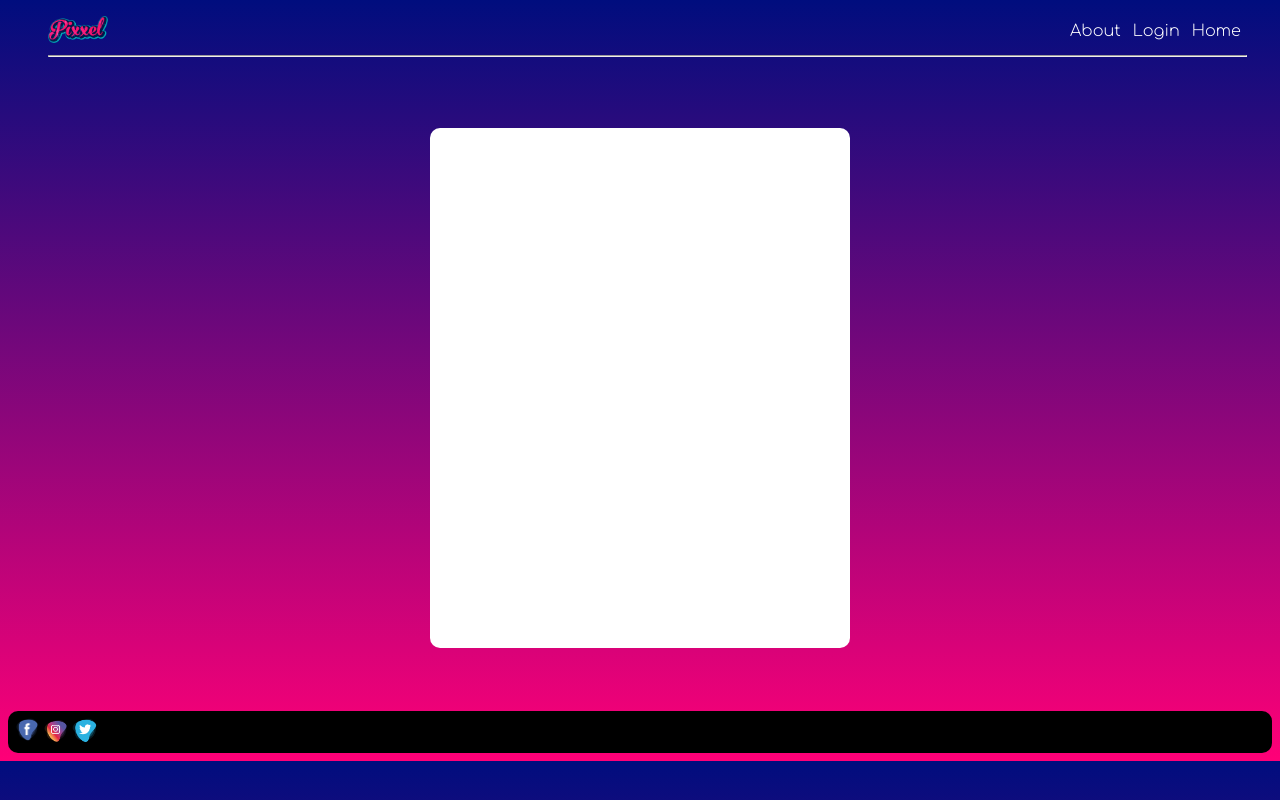
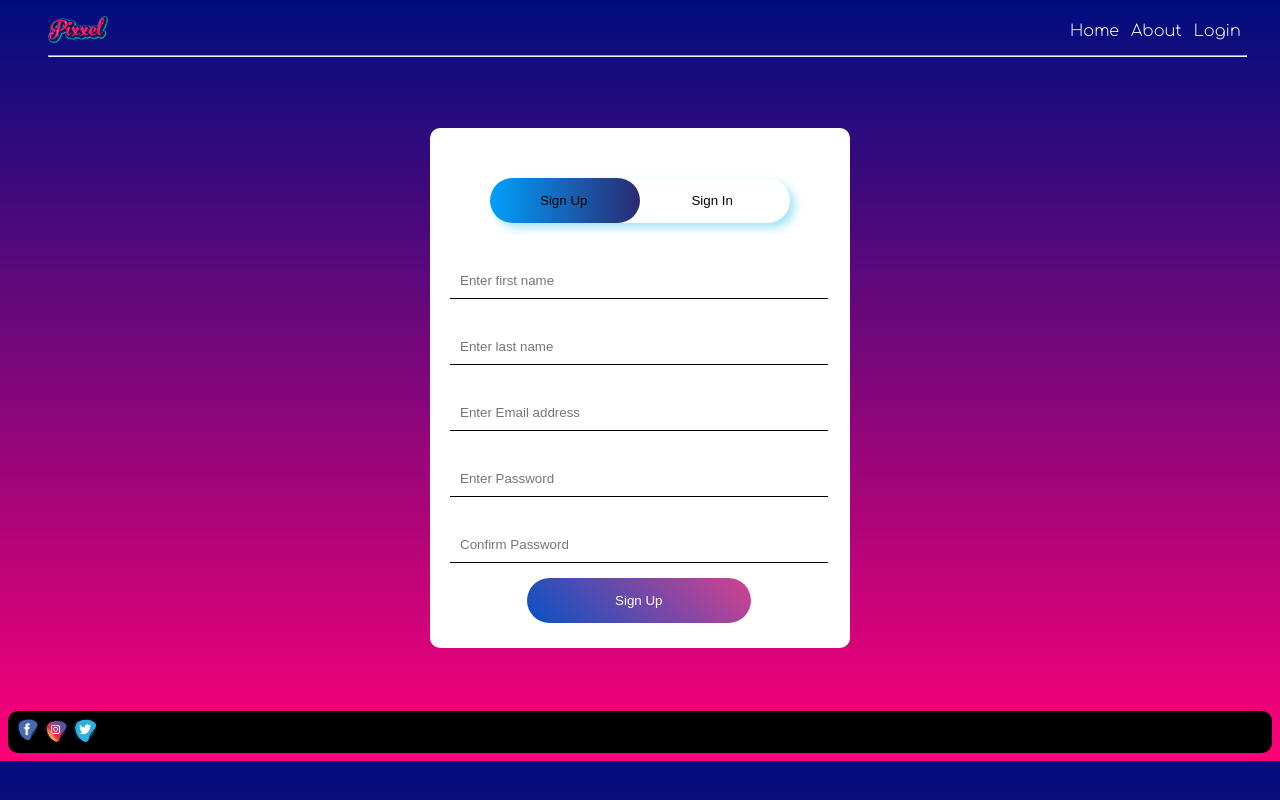
Before and after one commit to IT21277054/Online-Educational-Games, a PHP site: the page made by Pages/Sign Up.html in a window 1280 px wide. Run offline with PHP 8.4, Linux system fonts and the light colour scheme.

Commit message:
signup final

```diff
--- a/Js/User controller.js
+++ b/Js/User controller.js
@@ -0,0 +1,19 @@
+const overlay = document.getElementById('btn');
+const signUp = document.getElementById('signUp');
+const signIn = document.getElementById('signIn');
+
+
+signUp.addEventListener('click', () => {
+    overlay.style.left = "0px";
+    signUp.style.color = "white";
+    signIn.style.color = "black";
+    signIn.style.transition = "0.5s"
+
+});
+
+signIn.addEventListener('click', () => {
+    overlay.style.left = "150px";
+    signIn.style.color = "white";
+    signUp.style.color = "black";
+    signUp.style.transition = "0.5s"
+});
--- a/Pages/Sign Up.html
+++ b/Pages/Sign Up.html
@@ -19,9 +19,9 @@
     <header>
       <ul id="Nav-bar">
         <img src="../images/Logo/final.png" id="logo" />
-        <a href="#" class="Nav-button"><li>Home</li></a>
         <a href="#" class="Nav-button"><li>Login</li></a>
         <a href="#" class="Nav-button"><li>About</li></a>
+        <a href="#" class="Nav-button"><li>Home</li></a>
         <!-- <a href="#" class="Nav-button"><li>Genre</li></a> -->
         <!-- <a href="#" class="Nav-button"><li>Contact</li></a> -->
         <hr id="line" />
@@ -30,7 +30,52 @@
 
     <div class="contenrt">
       <div class="Sign-up-container">
-        <div class="btn"></div>
+        <div class="btn">
+          <div id="btn"></div>
+          <button type="button" class="toggle-btn" id="signUp">Sign Up</button>
+          <button type="button" class="toggle-btn" id="signIn">Sign In</button>
+        </div>
+        <form action="SignUp.php" method="post" class="Input-feild">
+          <label for=""></label>
+          <input
+            type="text"
+            name="fName"
+            placeholder="Enter first name"
+            required
+          />
+          <label for=""></label>
+          <input
+            type="text"
+            name="lName"
+            placeholder="Enter last name"
+            required
+          />
+          <br />
+          <label for=""></label>
+          <input
+            type="text"
+            name="uName"
+            placeholder="Enter Email address"
+            required
+          />
+          <br />
+          <label for=""></label>
+          <input
+            type="password"
+            name="password"
+            placeholder="Enter Password"
+            required
+          />
+          <br />
+          <label for=""></label>
+          <input
+            type="text"
+            name="conPassword"
+            placeholder="Confirm Password"
+            required
+          />
+          <button type="submit" class="submit">Sign Up</button>
+        </form>
         <div class="Sign-up-form"></div>
       </div>
     </div>
@@ -40,6 +85,6 @@
       <img src="../images/Logo/Instergram.png" class="flogo" />
       <img src="../images/Logo/Twitter.png" class="flogo" />
     </footer>
-    <script src=""></script>
+    <script src="../Js/User controller.js"></script>
   </body>
 </html>
--- a/Styles/Signup.css
+++ b/Styles/Signup.css
@@ -65,7 +65,65 @@ body {
   margin: 40px auto;
   position: relative;
   box-shadow: 5px 5px 10px #a3e4f5;
-  border-radius: 5px;
+  border-radius: 30px;
+}
+
+.toggle-btn {
+  padding: 15px 50px;
+  cursor: pointer;
+  background: transparent;
+  border: 0px;
+  outline: none;
+  position: relative;
+}
+
+#btn {
+  top: 0;
+  left: 0;
+  position: absolute;
+  width: 150px;
+  height: 100%;
+  background: linear-gradient(to right, #009ffd, #2a2a72);
+  border-radius: 30px;
+  transition: 0.5s;
+}
+
+.Input-feild {
+  top: 120px;
+  position: absolute;
+  width: 280px;
+  transition: 0.5s;
+}
+
+input {
+  width: 128%;
+  padding: 10px 10px;
+  margin: 15px 10px;
+  border-left: 0;
+  border-left: 0;
+  border-top: 0;
+  border-right: 0;
+  border-bottom: 1px solid rgb(0, 0, 0);
+  outline: none;
+  background: transparent;
+}
+
+.submit {
+  width: 80%;
+  padding: 15px 25px;
+  cursor: pointer;
+  display: block;
+  margin: auto;
+  margin-left: 31%;
+  color: white;
+  background: linear-gradient(45deg, #0652c5, #d4418e);
+  border: 0;
+  outline: none;
+  border-radius: 30px;
+}
+
+.submit:hover {
+  box-shadow: 5px 5px 10px 2px black;
 }
 
 .flogo {
```
